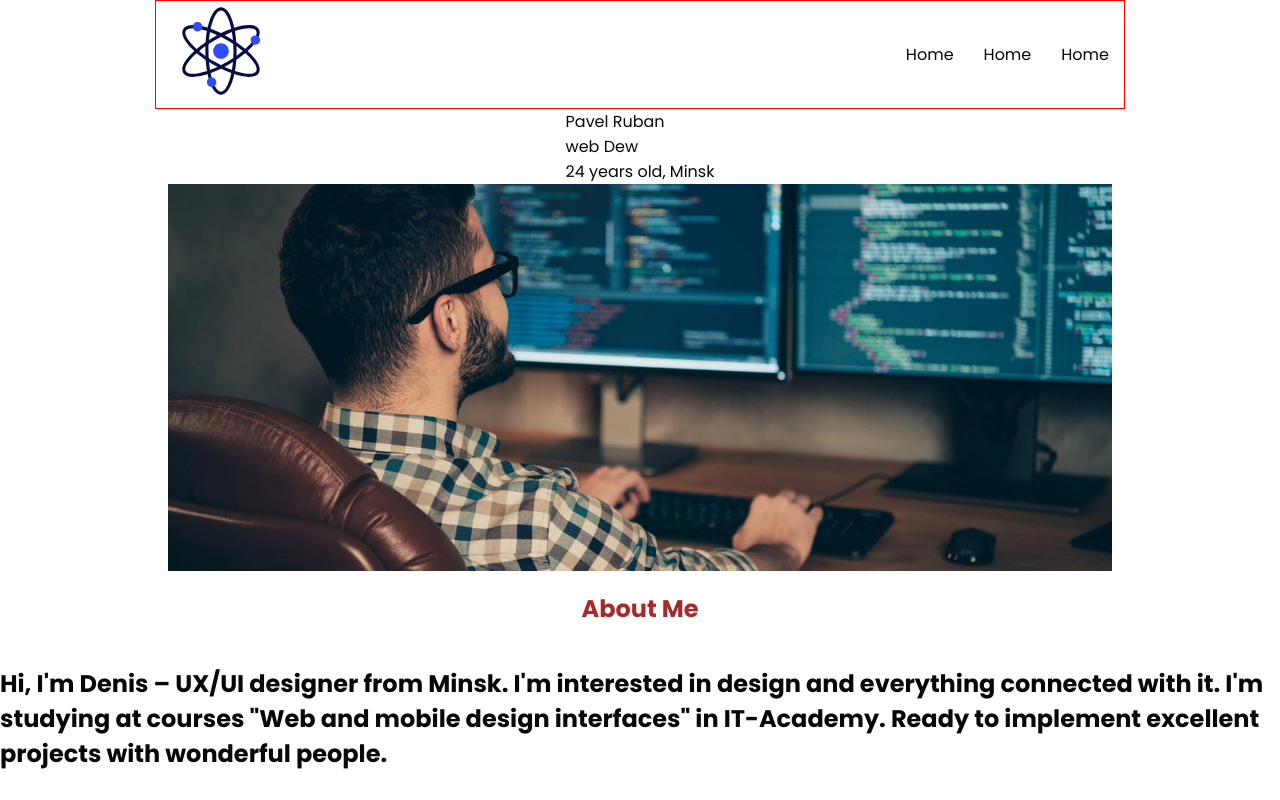
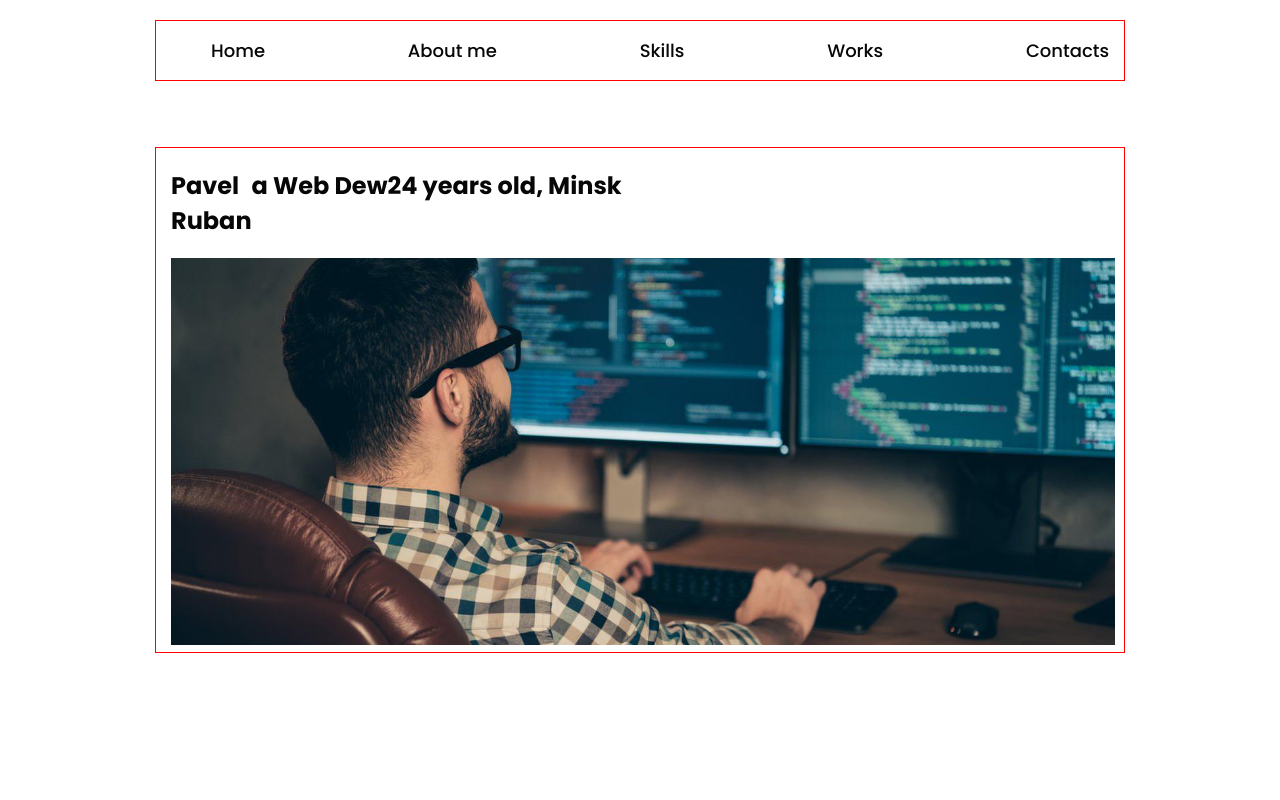
Before and after one commit to RubanPavel/Portfolio, a React app: page / in a window 1280 px wide. Shown: the top 800 px of the page. Built offline with nearby package versions, Linux system fonts and the light colour scheme.

Commit message:
add some styles

```diff
--- a/src/components/FlexWrapper.tsx
+++ b/src/components/FlexWrapper.tsx
@@ -13,4 +13,5 @@ export const FlexWrapper = styled.div<flexWrapperProps>`
   justify-content: ${props => props.justify || 'flex-start'};
   align-items: ${props => props.align || 'stretch'};
   flex-wrap: ${props => props.wrap || 'nowrap'};
+  height: 100%;
 `
--- a/src/components/menu/Menu.tsx
+++ b/src/components/menu/Menu.tsx
@@ -1,5 +1,6 @@
 import React from "react";
 import styled from "styled-components";
+import {theme} from "styles/Theme";
 
 type menuProps = {
   menuArr: Array<{ href: string; title: string }>;
@@ -11,9 +12,9 @@ export const Menu = (props: menuProps) => {
       <ul>
         {props.menuArr.map((m, index) => {
           return (
-            <li key={index}>
-              <a href={m.href}>{m.title}</a>
-            </li>
+            <ListItem key={index}>
+              <Link href={m.href}>{m.title}</Link>
+            </ListItem>
           );
         })}
       </ul>
@@ -22,9 +23,23 @@ export const Menu = (props: menuProps) => {
 };
 
 const StyledMenu = styled.nav`
+  width: 100%;
+
   ul {
     display: flex;
     flex-direction: row;
-    gap: 30px;
+    justify-content: space-between;
   }
+
 `;
+
+
+const ListItem = styled.li`
+  color: ${theme.colors.font};
+  font-size: 18px;
+  font-style: normal;
+  font-weight: 500;
+  line-height: normal;
+
+`
+const Link = styled.a``
--- a/src/layout/header/Header.tsx
+++ b/src/layout/header/Header.tsx
@@ -1,21 +1,21 @@
 import React from "react";
 import styled from "styled-components";
-import {Logo} from "components/logo/Logo";
 import {Menu} from "components/menu/Menu";
 import {Container} from "components/Container";
 import {FlexWrapper} from "components";
 
 const menuArr = [
-  { href: "", title: "Home" },
-  { href: "", title: "Home" },
-  { href: "", title: "Home" },
+  {href: "#", title: "Home"},
+  {href: "#", title: "About me"},
+  {href: "#", title: "Skills"},
+  {href: "#", title: "Works"},
+  {href: "#", title: "Contacts"}
 ];
 export const Header = () => {
   return (
     <StyledHeader>
       <Container>
         <FlexWrapper align={'center'} justify={'space-between'}>
-          <Logo/>
           <Menu menuArr={menuArr}/>
         </FlexWrapper>
       </Container>
@@ -24,6 +24,10 @@ export const Header = () => {
 };
 
 const StyledHeader = styled.header`
-  display: flex;
-  justify-content: space-between;
+  padding: 20px 0;
+  position: fixed;
+  top: 0;
+  left: 0;
+  right: 0;
+  z-index: 11000;
 `;
--- a/src/layout/sections/main/Main.tsx
+++ b/src/layout/sections/main/Main.tsx
@@ -1,28 +1,29 @@
-import { FlexWrapper } from 'components/FlexWrapper';
+import {FlexWrapper} from 'components/FlexWrapper';
 import React from 'react';
+import imgMy from '../../../assets/img/0b0.jpg'
+import {Container} from "components/Container";
 import styled from "styled-components";
-import imgMy from '../../../assets/img/0b0.jpg'
-
 
 
 export const Main = () => {
   return (
     <StyledMain>
-      <FlexWrapper direction={'column'} >
-        <span>Pavel Ruban</span>
-        <span>web Dew</span>
-        <span>24 years old, Minsk</span>
-        <span></span>
-      </FlexWrapper>
-      <Photo src={imgMy} alt=''/>
-
+      <Container>
+        <FlexWrapper direction={'row'}>
+          <Name>Pavel <br /> Ruban</Name>
+          <Title>a Web Dew</Title>
+          <Text>24 years old, Minsk</Text>
+        </FlexWrapper>
+        <Photo src={imgMy} alt=""/>
+      </Container>
     </StyledMain>
   );
 };
 
-const StyledMain = styled.div`
+const StyledMain = styled.section`
+  min-height: 100vh;
   display: flex;
-  flex-direction: column;
+  /*flex-direction: column;*/
   align-items: center;
 
 `
@@ -31,3 +32,12 @@ const Photo = styled.img`
   height: 387px;
   object-fit: cover;
 `
+const Name = styled.h2`
+
+`
+const Title = styled.h1`
+
+`
+const Text = styled.h2`
+
+`
--- a/src/styles/Global.styled.ts
+++ b/src/styles/Global.styled.ts
@@ -5,6 +5,7 @@ export const GlobalStyled = createGlobalStyle`
 
   body {
     margin: 0;
+
     font-family: 'Poppins', -apple-system, BlinkMacSystemFont, 'Segoe UI', 'Roboto', 'Oxygen',
     'Ubuntu', 'Cantarell', 'Fira Sans', 'Droid Sans', 'Helvetica Neue',
     sans-serif;
```
